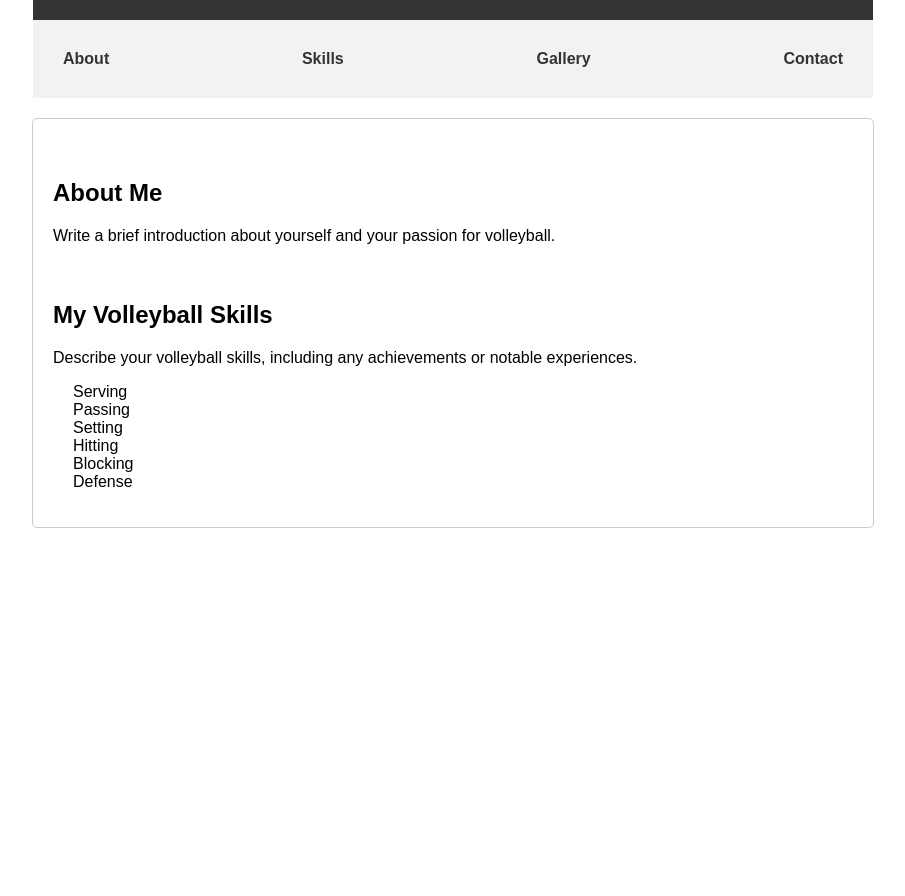
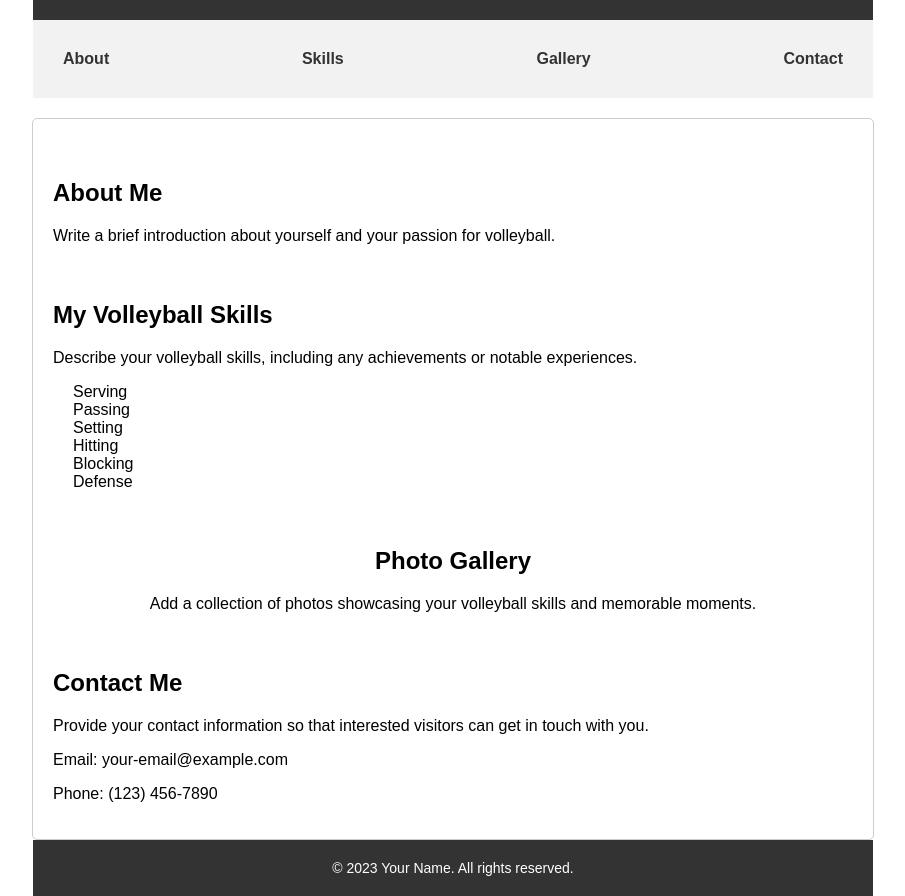
Before and after one commit to maggiegothman/WebsitePortfolio, a plain HTML site: page index.html in a window 1280 px wide. Shown: the part 78-974 px from the top of the page, without its empty margins (187-1092 px from the left). Before the commit the page ends 800 px from the top, so only its background shows below. Drawn offline with Linux system fonts and the light colour scheme.

Commit message:
Update index.html

```diff
--- a/index.html
+++ b/index.html
@@ -133,3 +133,26 @@
         <li>Hitting</li>
         <li>Blocking</li>
         <li>Defense</li>
+      </ul>
+    </section>
+
+    <section id="gallery">
+      <h2>Photo Gallery</h2>
+      <p>Add a collection of photos showcasing your volleyball skills and memorable moments.</p>
+      <!-- Add your photo gallery here -->
+    </section>
+
+    <section id="contact">
+      <h2>Contact Me</h2>
+      <p>Provide your contact information so that interested visitors can get in touch with you.</p>
+      <p>Email: your-email@example.com</p>
+      <p>Phone: (123) 456-7890</p>
+    </section>
+  </main>
+
+  <footer>
+    <p>&copy; 2023 Your Name. All rights reserved.</p>
+  </footer>
+</body>
+
+</html>
```
